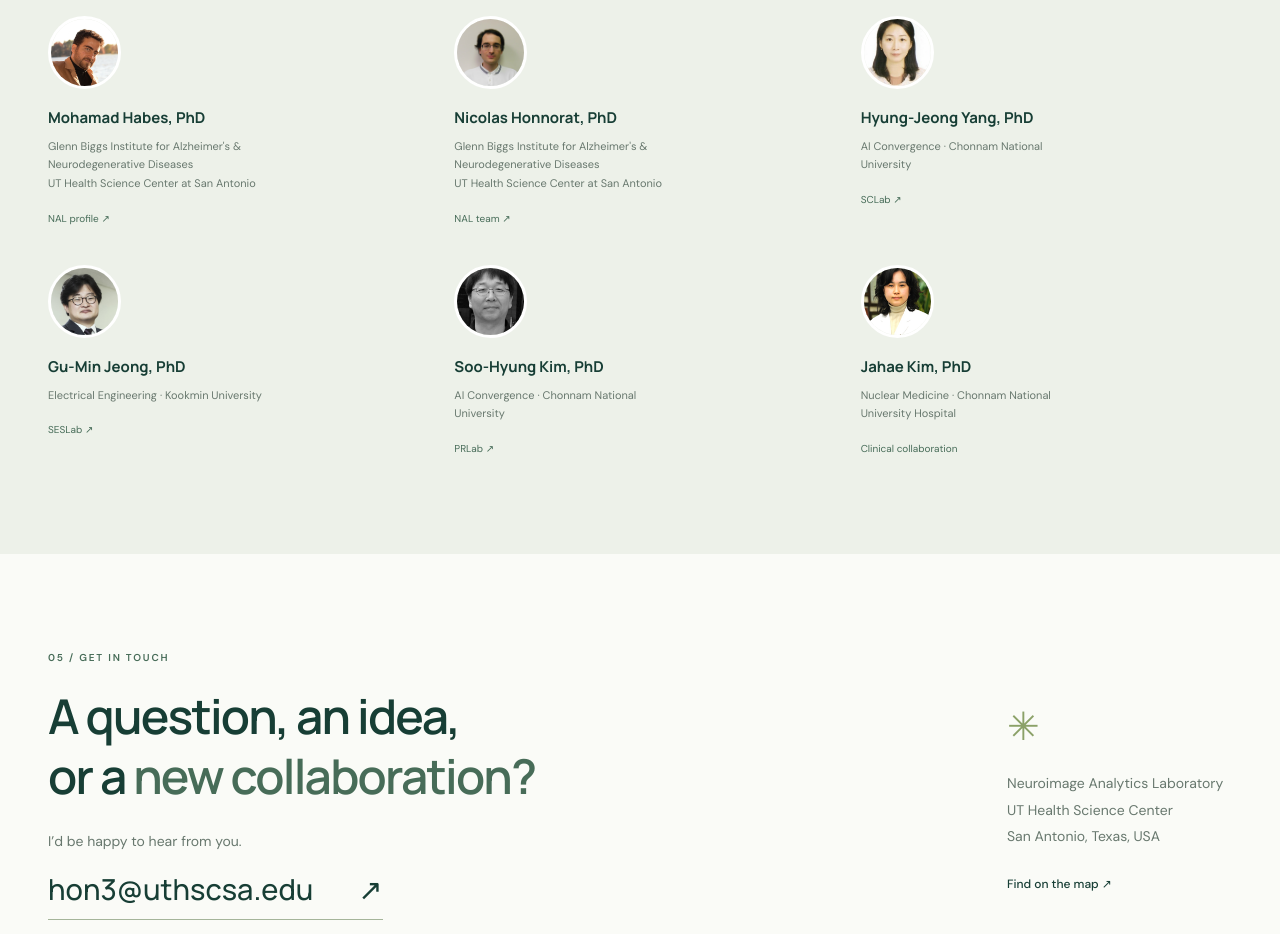
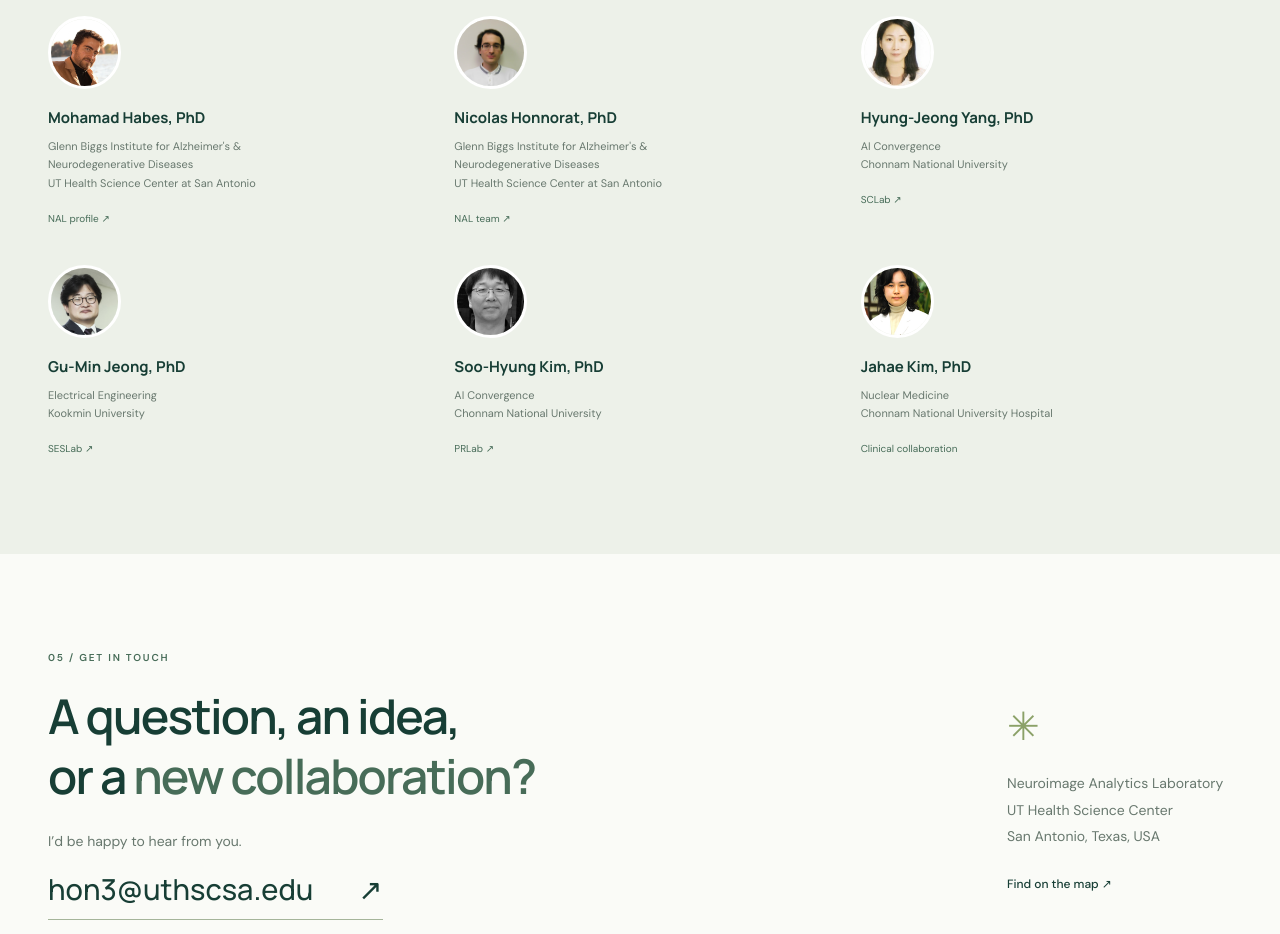
Before and after one commit to ngochuynhho/ngochuynhho.github.io, a plain HTML site: page index.html in a window 1280 px wide. Shown: the part 4980-5914 px from the top of the page. Drawn offline with Linux system fonts and the light colour scheme.

Commit message:
Update index.html

```diff
--- a/index.html
+++ b/index.html
@@ -252,7 +252,7 @@
           <p>Glenn Biggs Institute for Alzheimer's & Neurodegenerative Diseases<br>UT Health Science Center at San Antonio</p>
           <a href="https://www.nallab.org/team" target="_blank" rel="noopener noreferrer">NAL team ↗</a>
         </article>
-<article class="cooperator"><img src="assets/img/testimonials/prof-hjyang.jpg" alt="Hyung-Jeong Yang" width="80" height="80" loading="lazy"><h3>Hyung-Jeong Yang, PhD</h3><p>AI Convergence · Chonnam National University</p><a href="http://sclab.jnu.ac.kr/" target="_blank" rel="noopener noreferrer">SCLab ↗</a></article><article class="cooperator"><img src="assets/img/testimonials/prof-gmjeong.jpg" alt="Gu-Min Jeong" width="80" height="80" loading="lazy"><h3>Gu-Min Jeong, PhD</h3><p>Electrical Engineering · Kookmin University</p><a href="https://smart.kookmin.ac.kr/SESLAB/index.do" target="_blank" rel="noopener noreferrer">SESLab ↗</a></article><article class="cooperator"><img src="assets/img/testimonials/prof-shkim.png" alt="Soo-Hyung Kim" width="80" height="80" loading="lazy"><h3>Soo-Hyung Kim, PhD</h3><p>AI Convergence · Chonnam National University</p><a href="http://pr.jnu.ac.kr/shkim/" target="_blank" rel="noopener noreferrer">PRLab ↗</a></article><article class="cooperator"><img src="assets/img/testimonials/prof-jkim.png" alt="Jahae Kim" width="80" height="80" loading="lazy"><h3>Jahae Kim, PhD</h3><p>Nuclear Medicine · Chonnam National University Hospital</p><span class="muted">Clinical collaboration</span></article></div></div></section>
+<article class="cooperator"><img src="assets/img/testimonials/prof-hjyang.jpg" alt="Hyung-Jeong Yang" width="80" height="80" loading="lazy"><h3>Hyung-Jeong Yang, PhD</h3><p>AI Convergence<br>Chonnam National University</p><a href="http://sclab.jnu.ac.kr/" target="_blank" rel="noopener noreferrer">SCLab ↗</a></article><article class="cooperator"><img src="assets/img/testimonials/prof-gmjeong.jpg" alt="Gu-Min Jeong" width="80" height="80" loading="lazy"><h3>Gu-Min Jeong, PhD</h3><p>Electrical Engineering<br>Kookmin University</p><a href="https://smart.kookmin.ac.kr/SESLAB/index.do" target="_blank" rel="noopener noreferrer">SESLab ↗</a></article><article class="cooperator"><img src="assets/img/testimonials/prof-shkim.png" alt="Soo-Hyung Kim" width="80" height="80" loading="lazy"><h3>Soo-Hyung Kim, PhD</h3><p>AI Convergence<br>Chonnam National University</p><a href="http://pr.jnu.ac.kr/shkim/" target="_blank" rel="noopener noreferrer">PRLab ↗</a></article><article class="cooperator"><img src="assets/img/testimonials/prof-jkim.png" alt="Jahae Kim" width="80" height="80" loading="lazy"><h3>Jahae Kim, PhD</h3><p>Nuclear Medicine<br>Chonnam National University Hospital</p><span class="muted">Clinical collaboration</span></article></div></div></section>
     <section id="contact" class="container contact-section"><div><span class="eyebrow">05 / GET IN TOUCH</span><h2>A question, an idea,<br>or a <span>new collaboration?</span></h2><p>I’d be happy to hear from you.</p><a class="contact-email" href="mailto:hon3@uthscsa.edu">hon3@uthscsa.edu <span aria-hidden="true">↗</span></a></div><div class="contact-location"><span class="location-symbol" aria-hidden="true">✳</span><p>Neuroimage Analytics Laboratory<br>UT Health Science Center<br>San Antonio, Texas, USA</p><a class="text-link" href="https://www.google.com/maps/search/?api=1&amp;query=UT+Health+Science+Center+San+Antonio" target="_blank" rel="noopener noreferrer">Find on the map ↗</a></div></section>
   </main>
   <footer class="site-footer container"><span>© <span id="copyright-year">2026</span> Ngoc-Huynh Ho</span><span class="footer-links"><a href="admin.html">Admin</a><a href="#hero">Back to top ↑</a></span><small>Original portfolio template by <a href="https://bootstrapmade.com/" target="_blank" rel="noopener noreferrer">BootstrapMade</a></small></footer>
```
